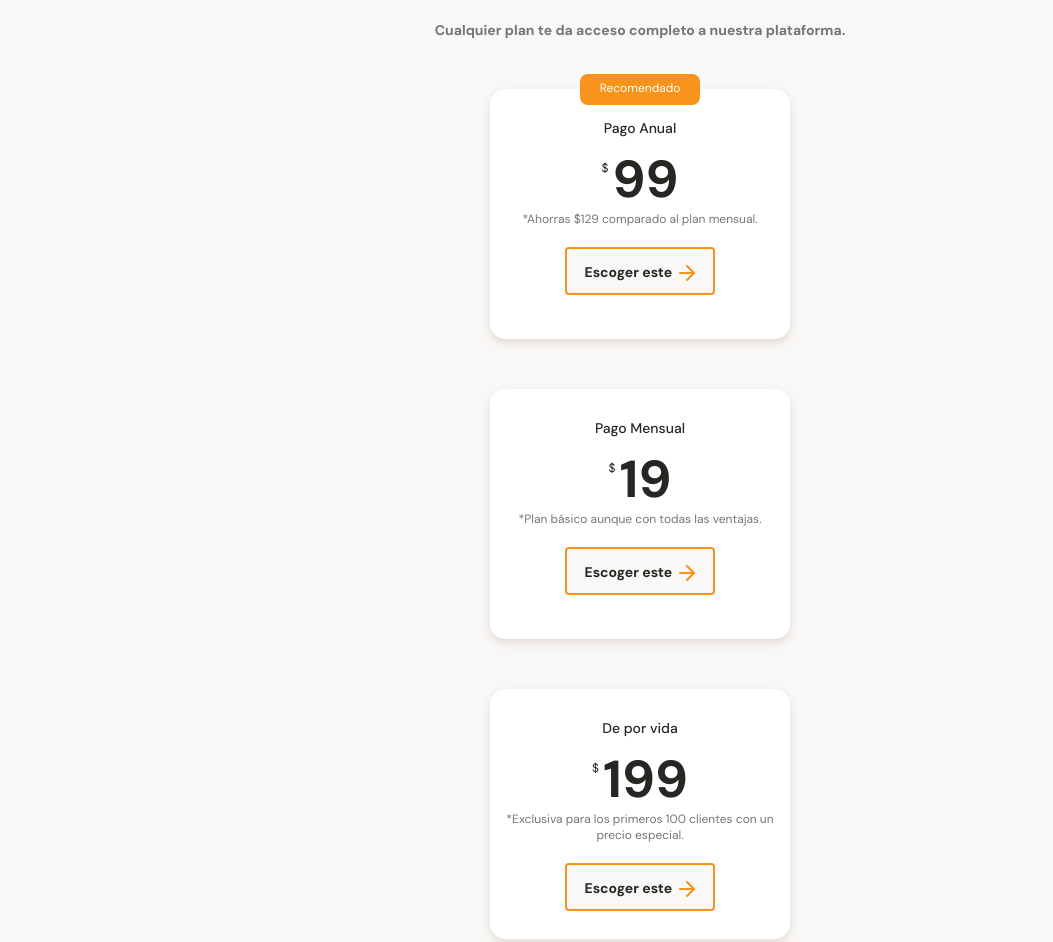
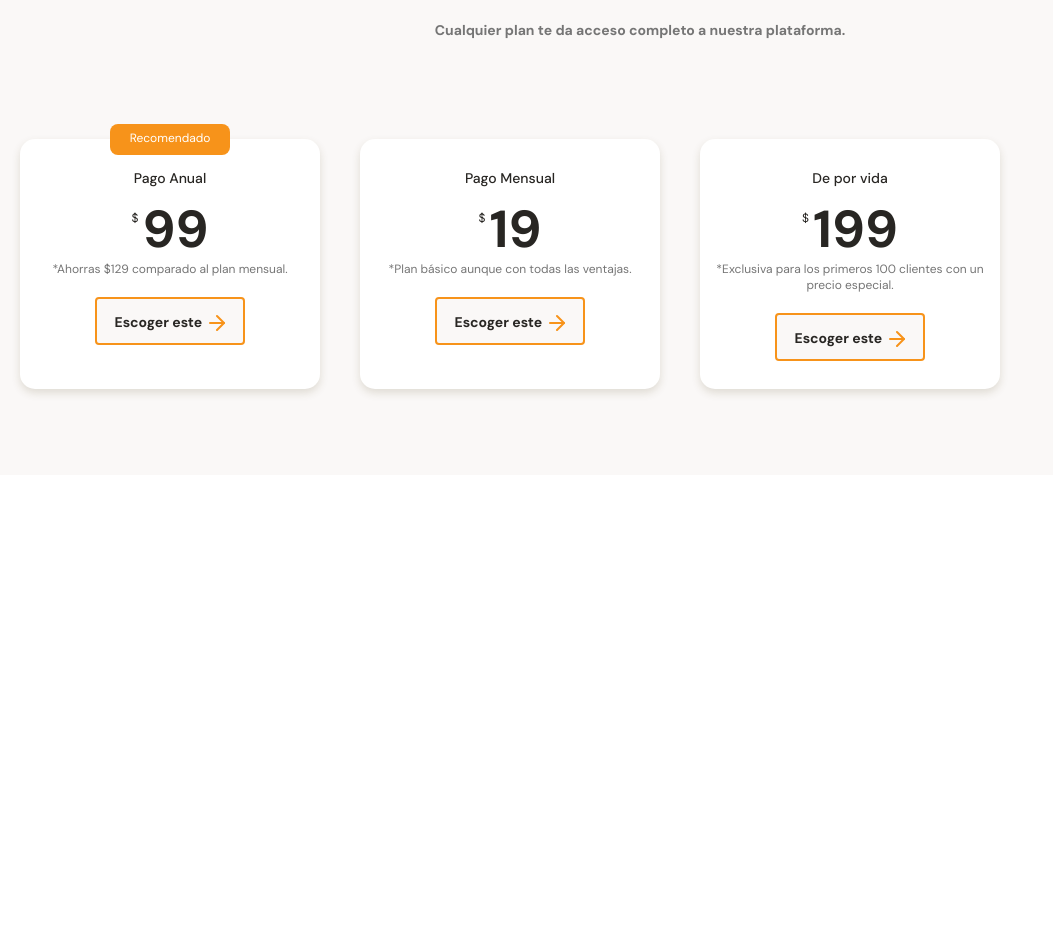
Before and after one commit to MarioSalinas1605/Batabit-Front, a plain HTML site: page index.html in a window 1280 px wide. Shown: the part 2708-3650 px from the top of the page, without its empty margins (0-1053 px from the left). After the commit the page ends 3183 px from the top, so only its background shows below. Drawn offline with Linux system fonts and the light colour scheme.

Commit message:
feat: carousel of plans

```diff
--- a/index.html
+++ b/index.html
@@ -114,8 +114,6 @@
                         <button class="plan-card--ca">Escoger este <span></span></button>
                     </div>
                 </article>
-            </section>
-            <section class="plans-container--slider">
                 <article class="plans-container--card">
                     <div class="plan-info-container">
                         <h3 class="plan-card-title">Pago Mensual</h3>
@@ -124,8 +122,6 @@
                         <button class="plan-card--ca">Escoger este <span></span></button>
                     </div>
                 </article>
-            </section>
-            <section class="plans-container--slider">
                 <article class="plans-container--card">
                     <div class="plan-info-container">
                         <h3 class="plan-card-title">De por vida</h3>
--- a/styles.css
+++ b/styles.css
@@ -377,13 +377,21 @@ main {
     line-height: 1.8rem;
     color: var(--second-grey);
 }
+.plans-container--slider {
+    display: flex;
+    height: 316px;
+    overflow-x: scroll;
+    overscroll-behavior-x: contain;
+    scroll-snap-type: x proximity;
+}
 .plans-container--card {
     position: relative;
+    scroll-snap-align: center;
     width: 70%;
     min-width: 230px;
     max-width: 300px;
     height: 250px;
-    margin: 50px auto 0;
+    margin: 50px 20px 0;
     padding: 0 15px;
     background-color: var(--just-white);
     border-radius: 15px;
```
